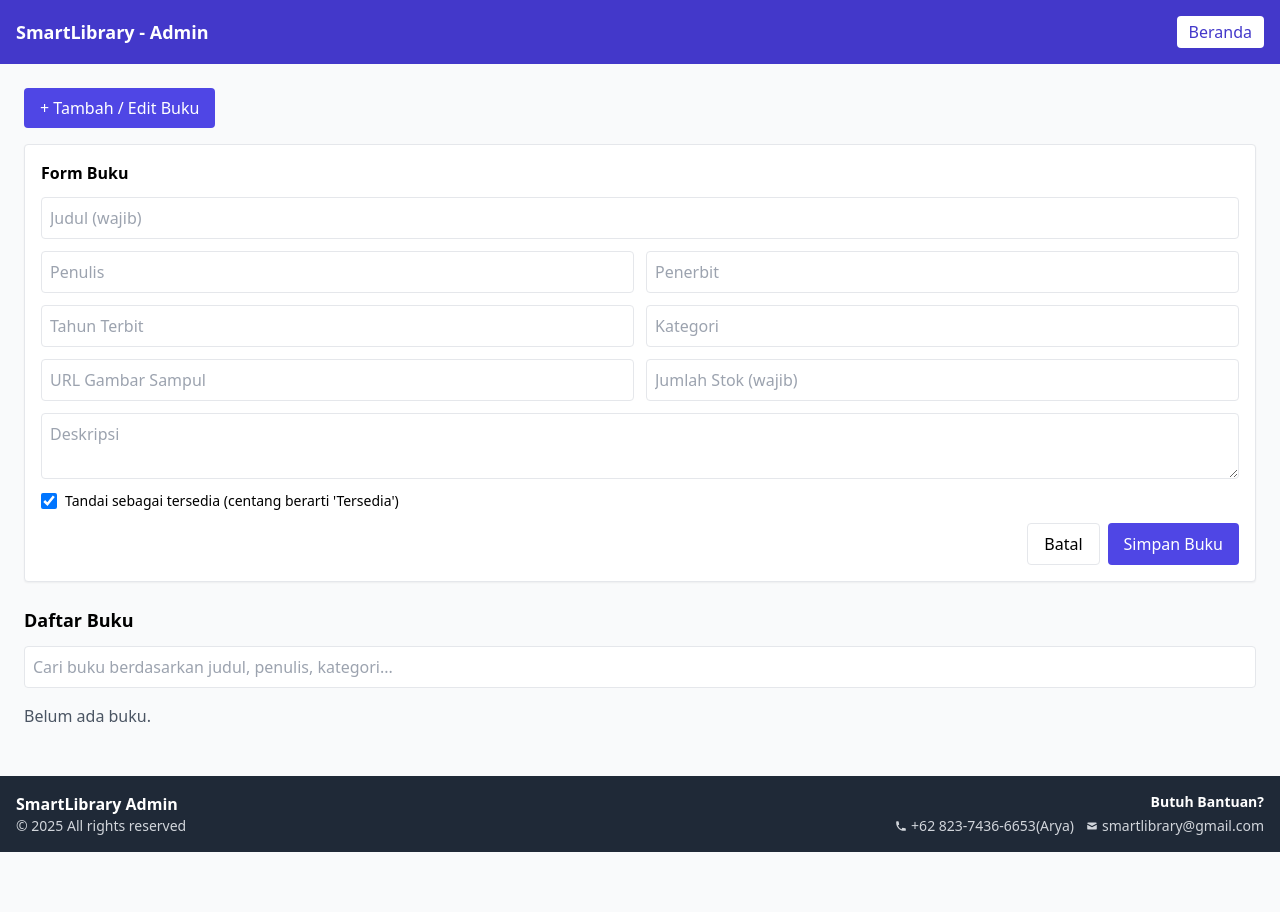
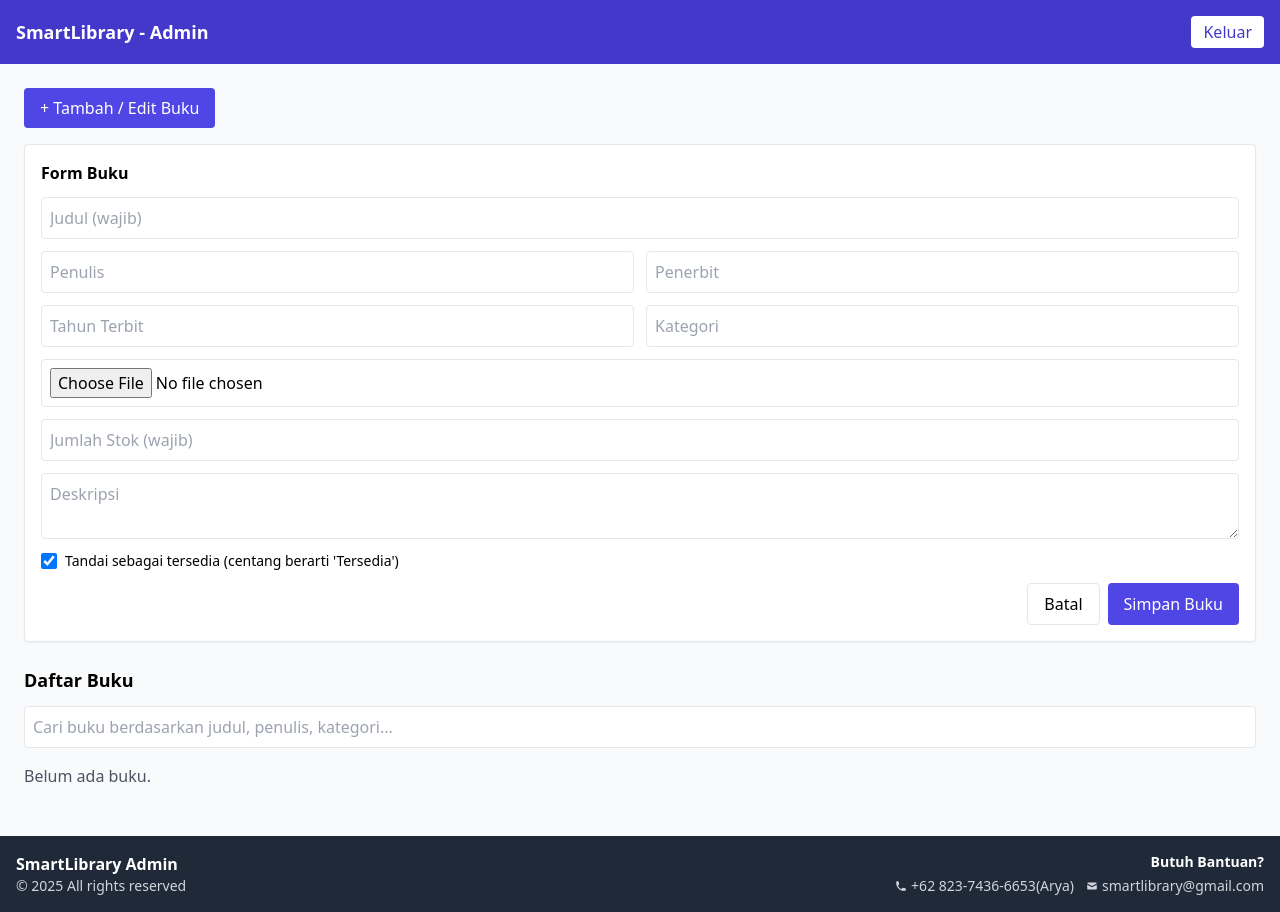
Before and after one commit to Johannes-Pandiangan/Weird_guys, a plain HTML site: page admin/home.html in a window 1280 px wide. Both pictures are taken after a click on the button "+ Tambah / Edit Buku". Before the commit the page ends 852 px from the top, so only its background shows below. Drawn offline with nearby package versions, Linux system fonts and the light colour scheme.

Commit message:
membuat halaman responsif dan upload gambar file

```diff
--- a/admin/home.html
+++ b/admin/home.html
@@ -11,7 +11,7 @@
   <header class="bg-indigo-700 text-white p-4">
     <div class="container mx-auto flex justify-between items-center">
       <h1 class="text-lg font-semibold">SmartLibrary - Admin</h1>
-      <a href="../index.html" class="bg-white text-indigo-700 px-3 py-1 rounded">Beranda</a>
+      <a href="../index.html" class="bg-white text-indigo-700 px-3 py-1 rounded">Keluar</a>
     </div>
   </header>
 
@@ -24,21 +24,27 @@
       <div id="bookFormWrap" class="mt-4 hidden bg-white border rounded p-4 shadow-sm">
         <h2 class="text-md font-semibold mb-3">Form Buku</h2>
         <form id="bookForm" class="grid grid-cols-1 md:grid-cols-2 gap-3">
-          <input id="f_title" type="text" placeholder="Judul (wajib)" class="p-2 border rounded col-span-2" required>
+          <input id="f_title" type="text" placeholder="Judul (wajib)" class="p-2 border rounded col-span-1 md:col-span-2" required>
+
           <input id="f_author" type="text" placeholder="Penulis" class="p-2 border rounded">
           <input id="f_publisher" type="text" placeholder="Penerbit" class="p-2 border rounded">
+
           <input id="f_year" type="number" placeholder="Tahun Terbit" class="p-2 border rounded">
           <input id="f_category" type="text" placeholder="Kategori" class="p-2 border rounded">
-          <input id="f_cover" type="text" placeholder="URL Gambar Sampul" class="p-2 border rounded">
-          <input id="f_stock" type="number" placeholder="Jumlah Stok (wajib)" class="p-2 border rounded">
-          <textarea id="f_description" placeholder="Deskripsi" class="p-2 border rounded md:col-span-2"></textarea>
 
-          <div class="flex items-center gap-2 md:col-span-2">
+          <input id="f_cover_file" type="file" accept="image/*" class="p-2 border rounded col-span-1 md:col-span-2">
+          <input type="hidden" id="f_existing_cover" value="">
+
+          <input id="f_stock" type="number" placeholder="Jumlah Stok (wajib)" class="p-2 border rounded col-span-1 md:col-span-2">
+
+          <textarea id="f_description" placeholder="Deskripsi" class="p-2 border rounded col-span-1 md:col-span-2"></textarea>
+
+          <div class="flex flex-col sm:flex-row items-start sm:items-center gap-2 md:col-span-2">
             <input id="f_status" type="checkbox" class="h-4 w-4" />
             <label for="f_status" class="text-sm">Tandai sebagai tersedia (centang berarti 'Tersedia')</label>
           </div>
 
-          <div class="md:col-span-2 flex gap-2 justify-end">
+          <div class="col-span-1 md:col-span-2 flex gap-2 justify-end">
             <button type="button" id="cancelEdit" class="px-4 py-2 border rounded">Batal</button>
             <button type="submit" id="saveBookBtn" class="px-4 py-2 bg-indigo-600 text-white rounded">Simpan Buku</button>
           </div>
@@ -46,7 +52,6 @@
       </div>
     </section>
 
-    <!-- Daftar buku -->
     <section>
       <h2 class="text-lg font-semibold mb-3">Daftar Buku</h2>
       <input
@@ -55,9 +60,8 @@
   placeholder="Cari buku berdasarkan judul, penulis, kategori..."
   class="w-full p-2 mb-4 border rounded"
 />
-      <div id="bookList" class="grid md:grid-cols-3 sm:grid-cols-2 gap-4"></div>
+      <div id="bookList" class="grid grid-cols-1 sm:grid-cols-2 md:grid-cols-3 gap-4"></div>
 
-      <!-- Pagination -->
       <div id="pagination" class="flex justify-center gap-2 mt-6"></div>
 
     </section>
@@ -66,7 +70,6 @@
   <footer class="bg-gray-800 text-white py-4 mt-auto">
     <div class="container mx-auto px-4">
       <div class="flex flex-col md:flex-row justify-between items-center">
-        <!-- Brand -->
         <div class="mb-3 md:mb-0 text-center md:text-left">
           <p class="font-semibold">SmartLibrary Admin</p>
           <p class="text-gray-300 text-sm">&copy; 2025 All rights reserved</p>
```
Also changed, not shown: user/home.html (+5 -1 lines).
